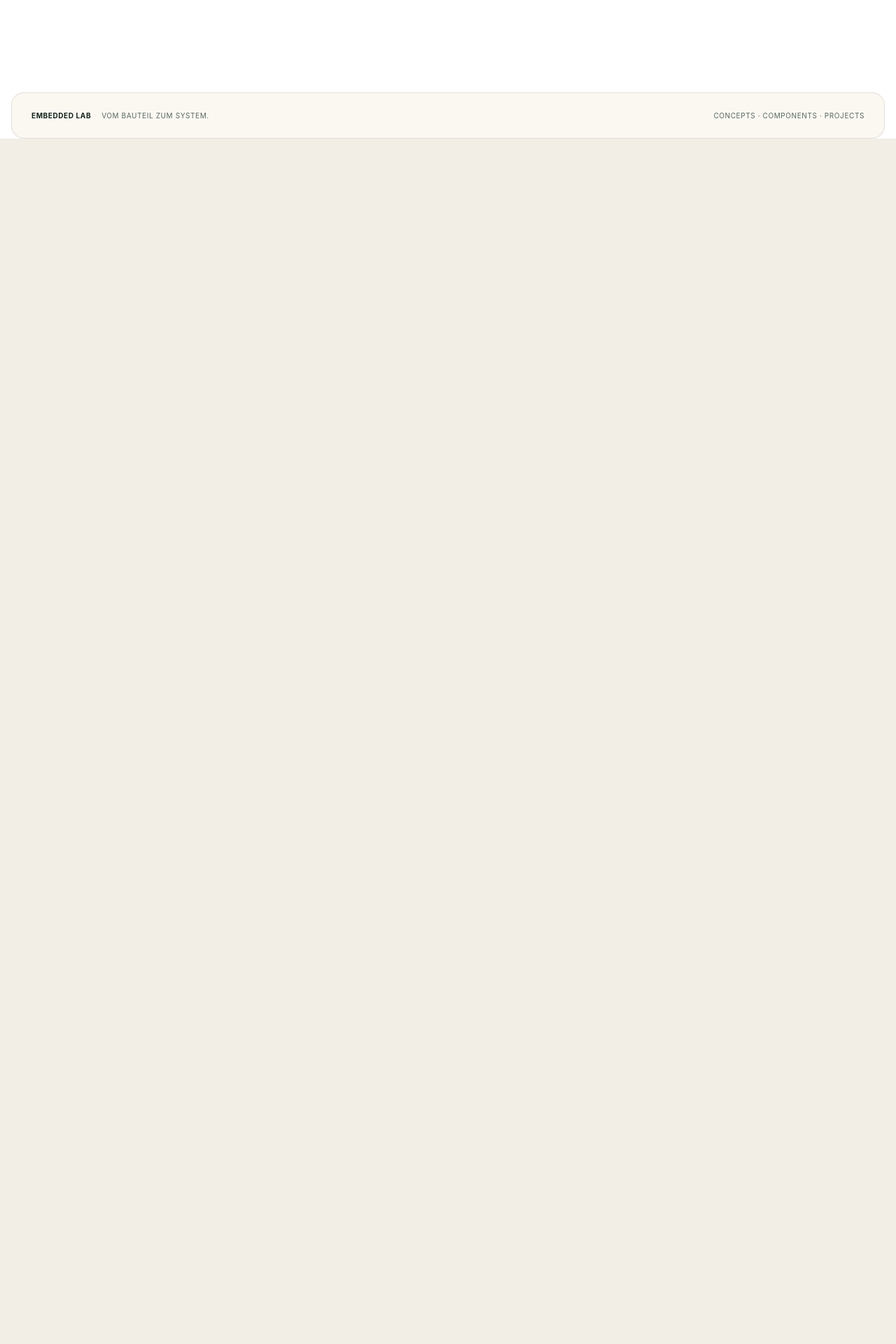
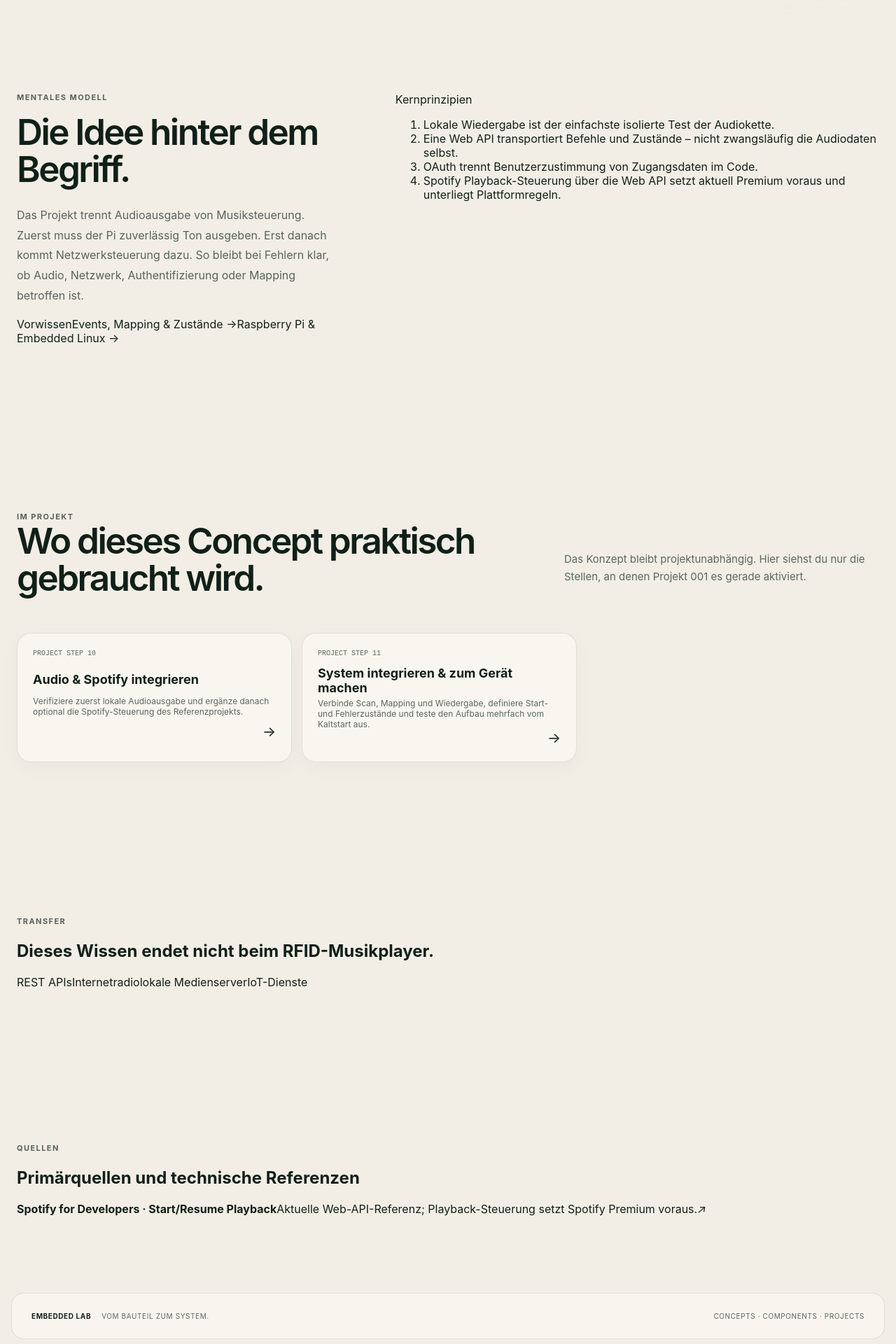
Before and after one commit to dabin134/embedded-lab, a Next.js app: page /concepts/audio-network in a window 1280 px wide. Before the commit this address had no page. Shown: the part 760-2680 px from the top of the page at 70% size. Before the commit the page ends 980 px from the top, so only its background shows below. Built offline with nearby package versions, Linux system fonts and the light colour scheme.

Commit message:
Add reusable concept detail pages

```diff
--- /dev/null
+++ b/app/concepts/[slug]/page.tsx
@@ -0,0 +1,84 @@
+import Link from "next/link";
+import { notFound } from "next/navigation";
+import { conceptById, concepts, rfidSteps } from "@/lib/data";
+
+export const dynamicParams = false;
+export function generateStaticParams() {
+  return concepts.filter((concept) => concept.id !== "spi").map((concept) => ({ slug: concept.id }));
+}
+
+export default async function ConceptPage({ params }: { params: Promise<{ slug: string }> }) {
+  const { slug } = await params;
+  const concept = conceptById(slug);
+  if (!concept) notFound();
+
+  const projectSteps = rfidSteps.filter((step) => step.concepts.includes(concept.id));
+
+  return (
+    <>
+      <section className="concept-hero section-pad">
+        <div>
+          <div className="eyebrow"><span /> Concept {concept.accent} · {concept.eyebrow}</div>
+          <h1>{concept.title}</h1>
+          <p>{concept.summary}</p>
+        </div>
+        <div className="concept-question-card"><span>Leitfrage</span><strong>{concept.question}</strong><small>{concept.level}</small></div>
+      </section>
+
+      <section className="section-pad concept-body">
+        <div className="article-copy">
+          <div className="section-kicker">Mentales Modell</div>
+          <h2>Die Idee hinter dem Begriff.</h2>
+          <p>{concept.mentalModel}</p>
+          {concept.prerequisites.length > 0 && (
+            <div className="concept-prereqs"><span>Vorwissen</span>{concept.prerequisites.map((id) => {
+              const prerequisite = conceptById(id);
+              return <Link href={`/concepts/${id}`} key={id}>{prerequisite?.title ?? id} →</Link>;
+            })}</div>
+          )}
+        </div>
+        <div className="principle-card">
+          <span>Kernprinzipien</span>
+          <ol>{concept.principles.map((item) => <li key={item}>{item}</li>)}</ol>
+        </div>
+      </section>
+
+      <section className="section-pad relation-section">
+        <div className="section-heading">
+          <div><div className="section-kicker">Im Projekt</div><h2>Wo dieses Concept praktisch gebraucht wird.</h2></div>
+          <p>Das Konzept bleibt projektunabhängig. Hier siehst du nur die Stellen, an denen Projekt 001 es gerade aktiviert.</p>
+        </div>
+        <div className="relation-cards concept-step-links">
+          {projectSteps.map((step) => (
+            <Link href={`/projects/rfid-music-player/steps/${step.id}`} key={step.id}>
+              <span>Project step {String(step.number).padStart(2, "0")}</span>
+              <b>{step.title}</b>
+              <p>{step.summary}</p>
+              <i>→</i>
+            </Link>
+          ))}
+        </div>
+      </section>
+
+      <section className="section-pad concept-transfer">
+        <div className="section-kicker">Transfer</div>
+        <h2>Dieses Wissen endet nicht beim RFID-Musikplayer.</h2>
+        <div className="transfer-chips">{concept.transfer.map((item) => <span key={item}>{item}</span>)}</div>
+      </section>
+
+      {concept.sources.length > 0 && (
+        <section className="section-pad concept-sources">
+          <div className="section-kicker">Quellen</div>
+          <h2>Primärquellen und technische Referenzen</h2>
+          <div className="source-list">
+            {concept.sources.map((source) => (
+              <a href={source.url} target="_blank" rel="noreferrer" key={source.url}>
+                <b>{source.title}</b>{source.note && <span>{source.note}</span>}<i>↗</i>
+              </a>
+            ))}
+          </div>
+        </section>
+      )}
+    </>
+  );
+}
```
